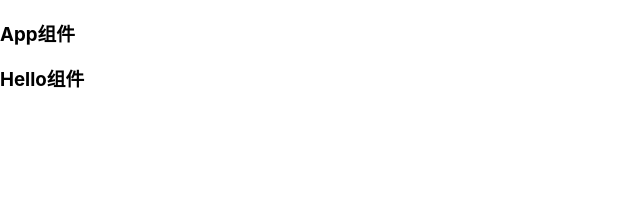
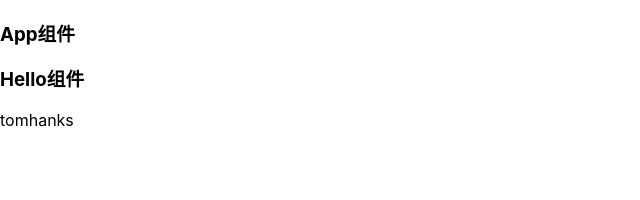
Before and after one commit to Xuan1202/myapp-ts, a React (Create React App) app: page / in a window 1280 px wide. Shown: the top 200 px of the page, without its empty margins (0-640 px from the left). Built offline with nearby package versions, Linux system fonts and the light colour scheme.

Commit message:
fix: Hello组件修改props.name

```diff
--- a/src/Hello.tsx
+++ b/src/Hello.tsx
@@ -9,7 +9,7 @@ const Hello: React.FC<Greeting> = (props: Greeting) => {
     return (
         <div>
             <h3>Hello组件</h3>
-            {/* <p>{props.name}</p> */}
+            <p>{props.name == 'tom' ? props.name + 'hanks' : props.name}</p>
         </div>
     )
 }
```
